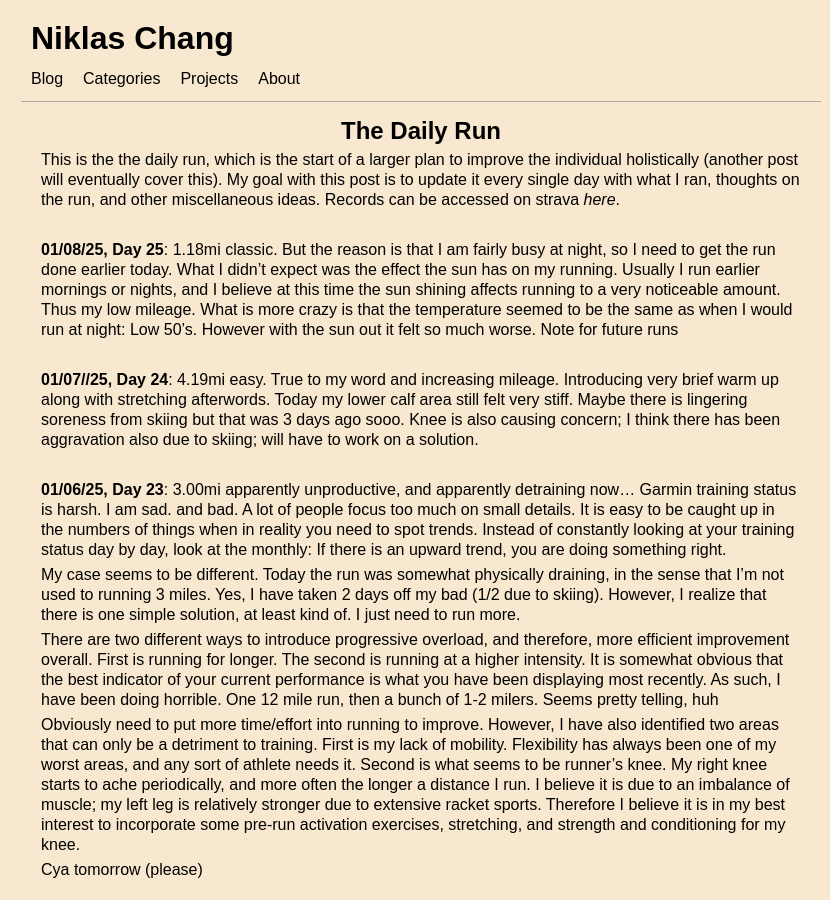
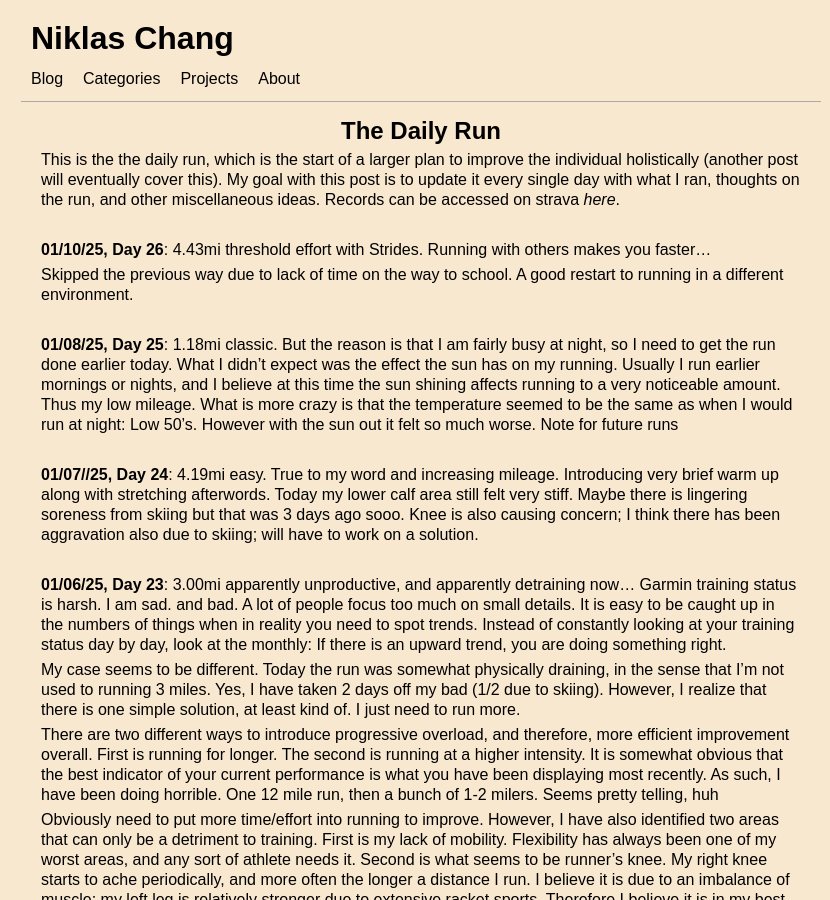
Before and after one commit to Niklichang/niklichang.github.io, a Jekyll site: the page built from _posts/2024-12-02-the-daily-run.md, in a window 1280 px wide and 900 px high. Shown: the whole window, without its empty margins (219-1049 px from the left). Built offline with Jekyll 4.4.1, drawn with Linux system fonts in a browser that asks for light colours; some web fonts are replaced; some of the changed text lies outside the part shown.

Commit message:
restart day26

```diff
--- a/_posts/2024-12-02-the-daily-run.md
+++ b/_posts/2024-12-02-the-daily-run.md
@@ -2,11 +2,17 @@
 layout: post
 title:  "The Daily Run"
 date:   2024-12-02
-last_modified_at: 2025-01-08
+last_modified_at: 2025-01-10
 categories: [Running]
 ---
 
 This is the the daily run, which is the start of a larger plan to improve the individual holistically (another post will eventually cover this). My goal with this post is to update it every single day with what I ran, thoughts on the run, and other miscellaneous ideas. Records can be accessed on strava *[here](https://www.strava.com/athletes/117513725)*.
+
+<br/>
+
+**01/10/25, Day 26**: 4.43mi threshold effort with Strides. Running with others makes you faster...
+
+Skipped the previous way due to lack of time on the way to school. A good restart to running in a different environment.
 
 <br/>
 
```
